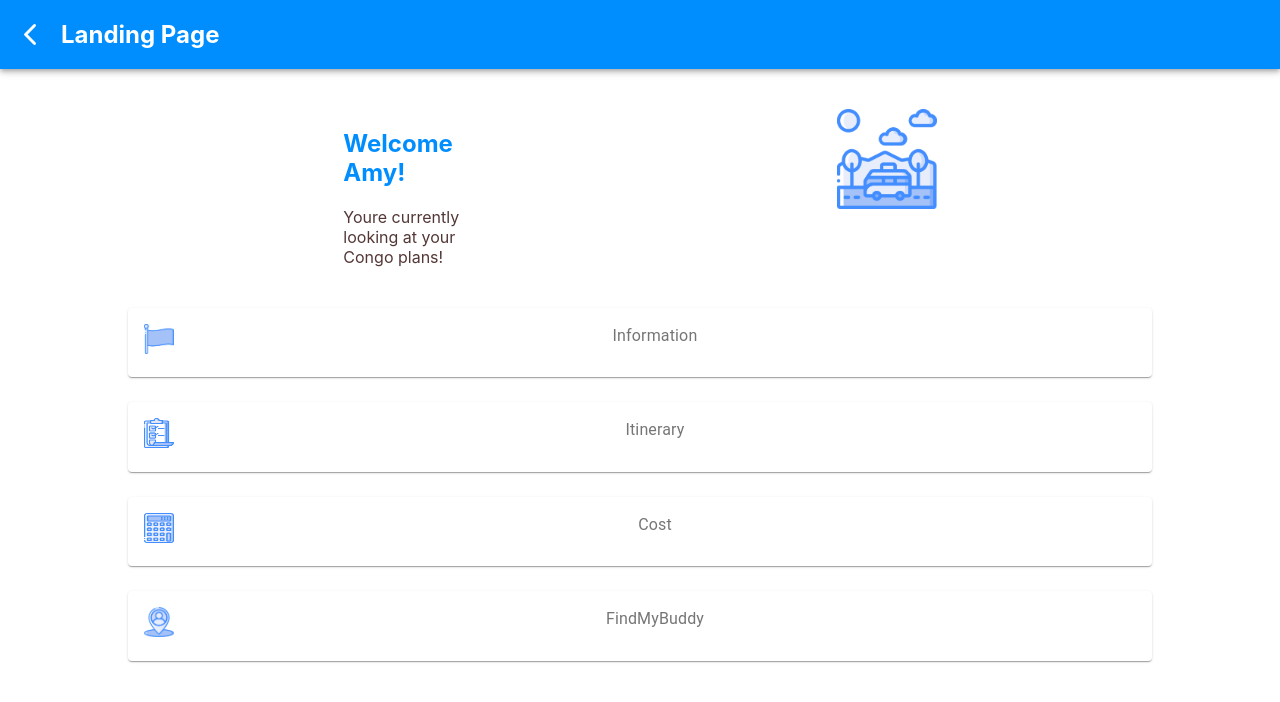
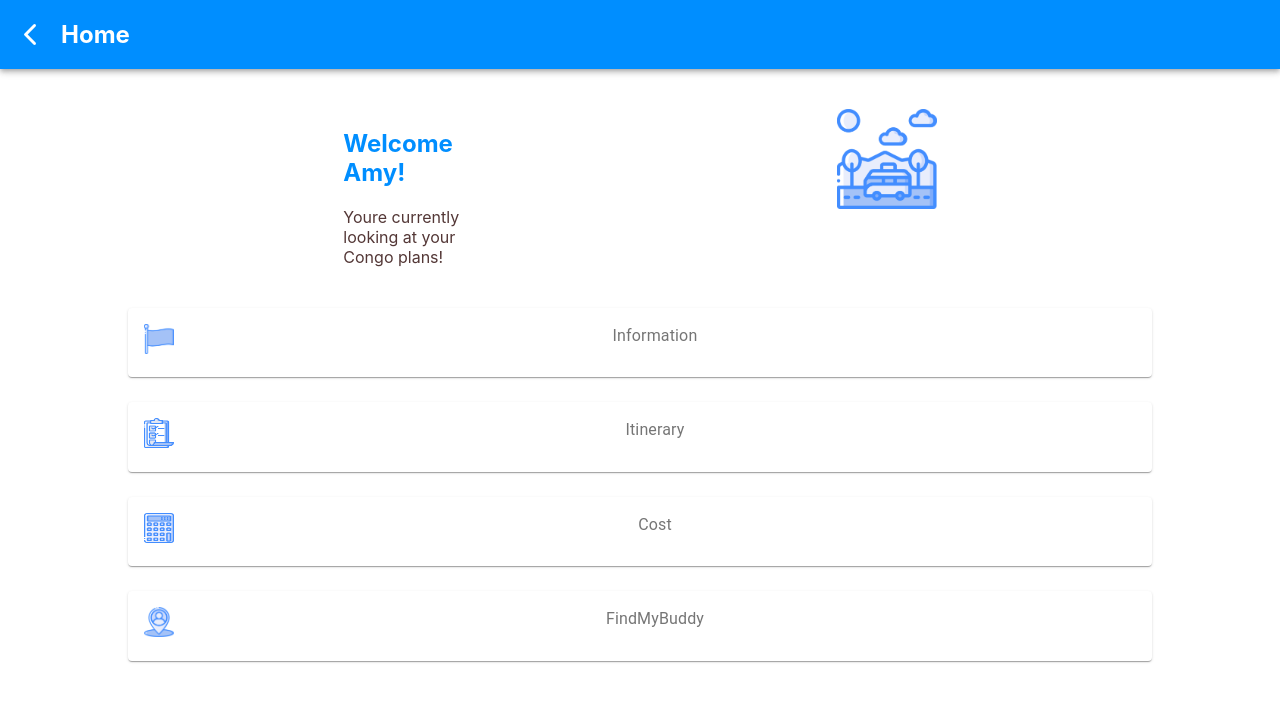
Before and after one commit to swFang/Wanderful, a React (Create React App) app in the folder client/: page / in a window 1280 px wide. Shown: the top 702 px of the page. Built offline with nearby package versions, Linux system fonts and the light colour scheme; what google-maps-react would draw is missing.

Commit message:
changed word

```diff
--- a/client/src/components/LandingPage.js
+++ b/client/src/components/LandingPage.js
@@ -35,7 +35,7 @@ export default class LandingPage extends Component{
     }
 
     renderNavBar() {
-        let title = 'Landing Page';
+        let title = 'Home';
         if(this.state.Information) {
             title = 'Travel Advisory';
         } else if (this.state.Itinerary) {
```
